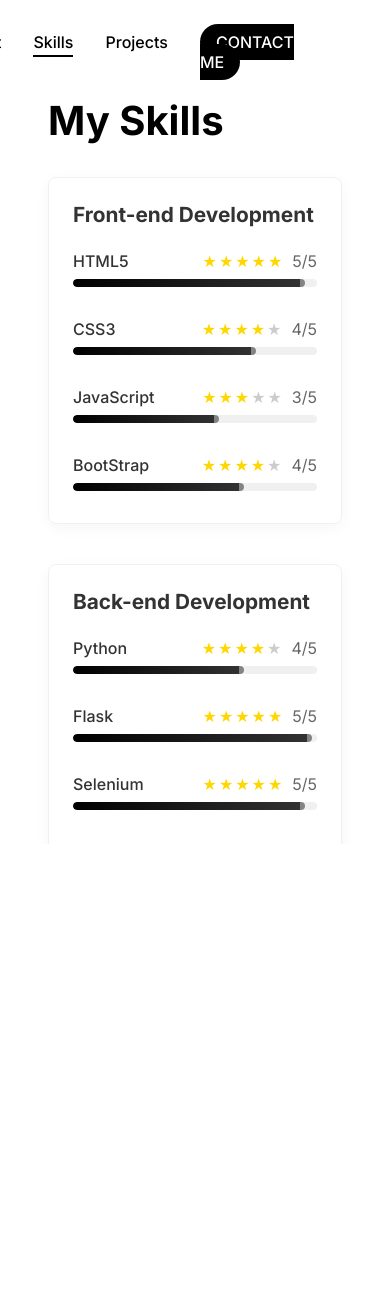
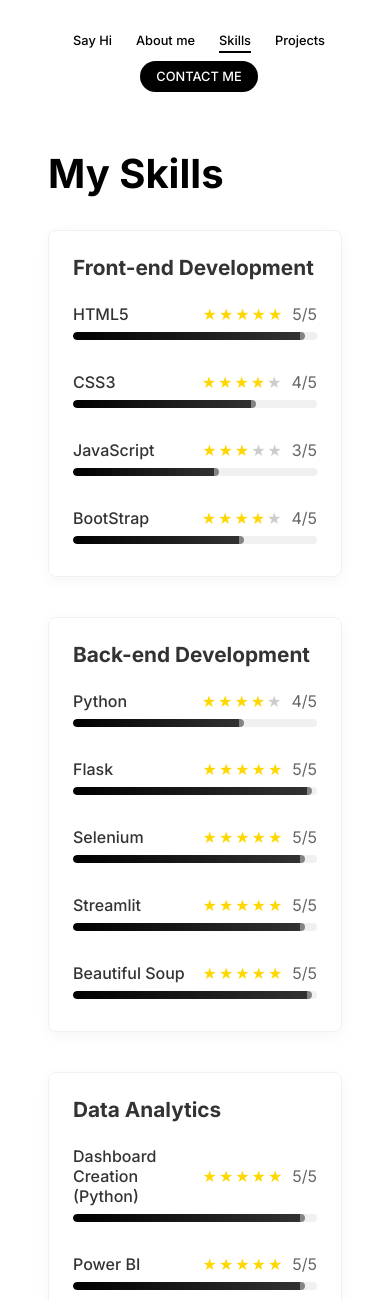
Before and after one commit to adityaaa-09/Portfolio-Project, a Flask app: page /skills in a window 390 px wide. Shown: the top 1300 px of the page. Before the commit the page ends 844 px from the top, so only its background shows below. Run offline with Flask 3, Linux system fonts and the light colour scheme.

Commit message:
Update skills.css

```diff
--- a/static/css/skills.css
+++ b/static/css/skills.css
@@ -12,13 +12,11 @@ body {
     font-family: 'Inter', sans-serif;
     background-color: #ffffff;
     color: #333;
-    height: 100vh;
-    overflow: hidden;
+    overflow-y: auto;
 }
 
 .container {
-    display: flex;
-    height: 100vh;
+    min-height: 100vh;
 }
 
 /* Left Section */
@@ -46,19 +44,20 @@ body {
 }
 
 /* Nav Styles */
+/* Navigation */
 .main-nav {
     position: absolute;
     top: 2rem;
     right: 6rem;
-    width: auto;
     z-index: 10;
 }
 
 .main-nav ul {
     display: flex;
-    justify-content: center;
     list-style: none;
     gap: 2rem;
+    flex-wrap: wrap;
+    justify-content: flex-end;
 }
 
 .main-nav a {
@@ -70,20 +69,7 @@ body {
     transition: color 0.3s ease;
 }
 
-/* Active Page Underline */
-.main-nav a:not(.contact-btn).active::after {
-    content: '';
-    position: absolute;
-    left: 0;
-    right: 0;
-    bottom: -5px;
-    height: 2px;
-    background-color: black;
-    transform: scaleX(1);
-    transform-origin: right;
-    transition: transform 0.3s ease;
-}
-
+.main-nav a:not(.contact-btn).active::after,
 .main-nav a:not(.contact-btn)::after {
     content: '';
     position: absolute;
@@ -97,6 +83,7 @@ body {
     transition: transform 0.3s ease;
 }
 
+.main-nav a:not(.contact-btn).active::after,
 .main-nav a:not(.contact-btn):hover::after {
     transform: scaleX(1);
 }
@@ -107,13 +94,11 @@ body {
     padding: 0.5rem 1rem;
     border-radius: 50px;
     font-weight: 600;
-    transition: background-color 0.3s ease, transform 0.3s ease;
+    transition: background-color 0.3s ease;
 }
 
 .contact-btn:hover {
     background-color: #333 !important;
-    color: white !important;
-    transform: translateY(-2px);
 }
 
 /* Skills Page Specific Styles */
@@ -323,3 +308,26 @@ body {
         font-size: 1.3rem;
     }
 }
+
+
+@media (max-width: 576px) {
+    .main-nav {
+        position: static;
+        width: 100%;
+        margin-left: 0.25rem;
+        margin-top: -0.2rem;
+        padding: 0rem;
+    }
+
+    .main-nav ul {
+        flex-direction: row;
+        flex-wrap: wrap;
+        justify-content: center;
+        gap: 1rem 1.5rem;
+        padding: 0;
+    }
+
+    .main-nav a {
+        font-size: 0.8rem;
+    }
+}
```
